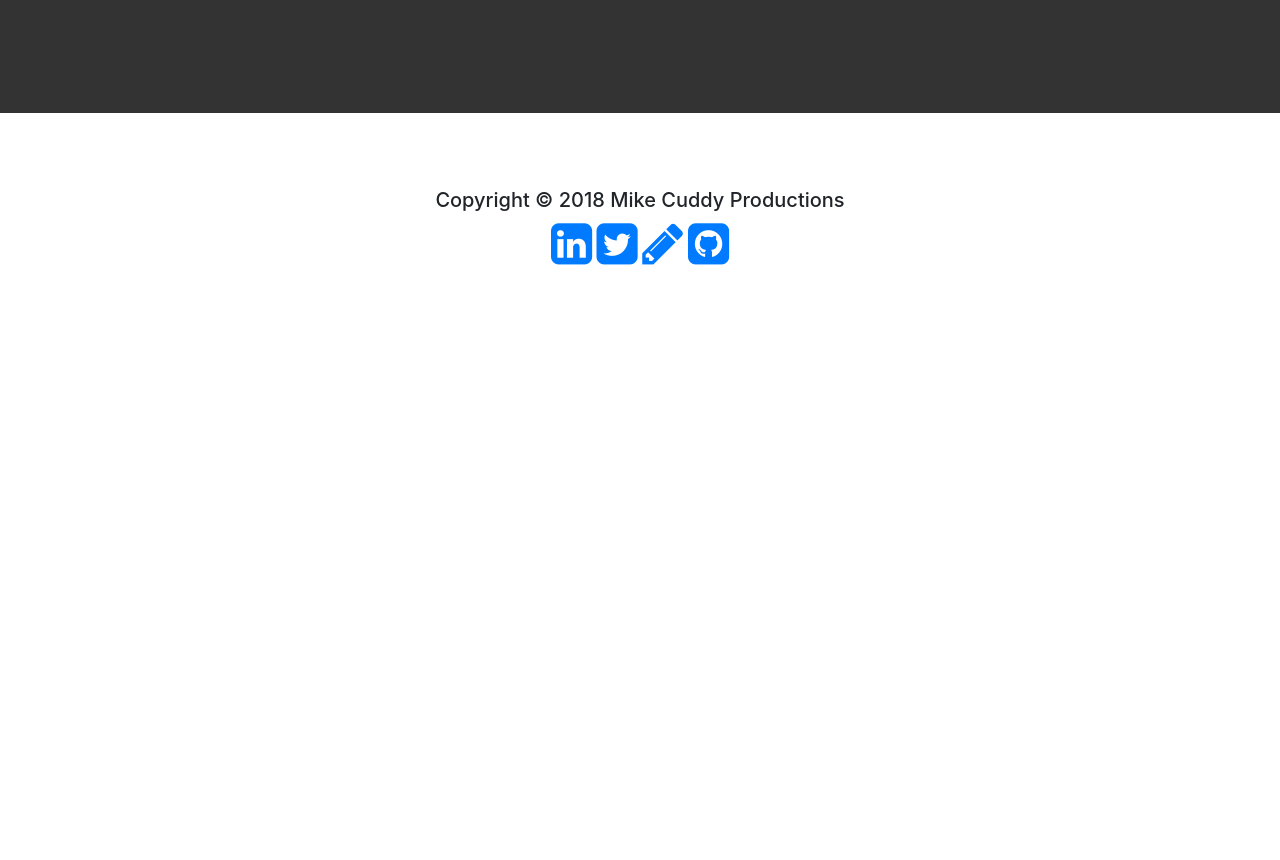
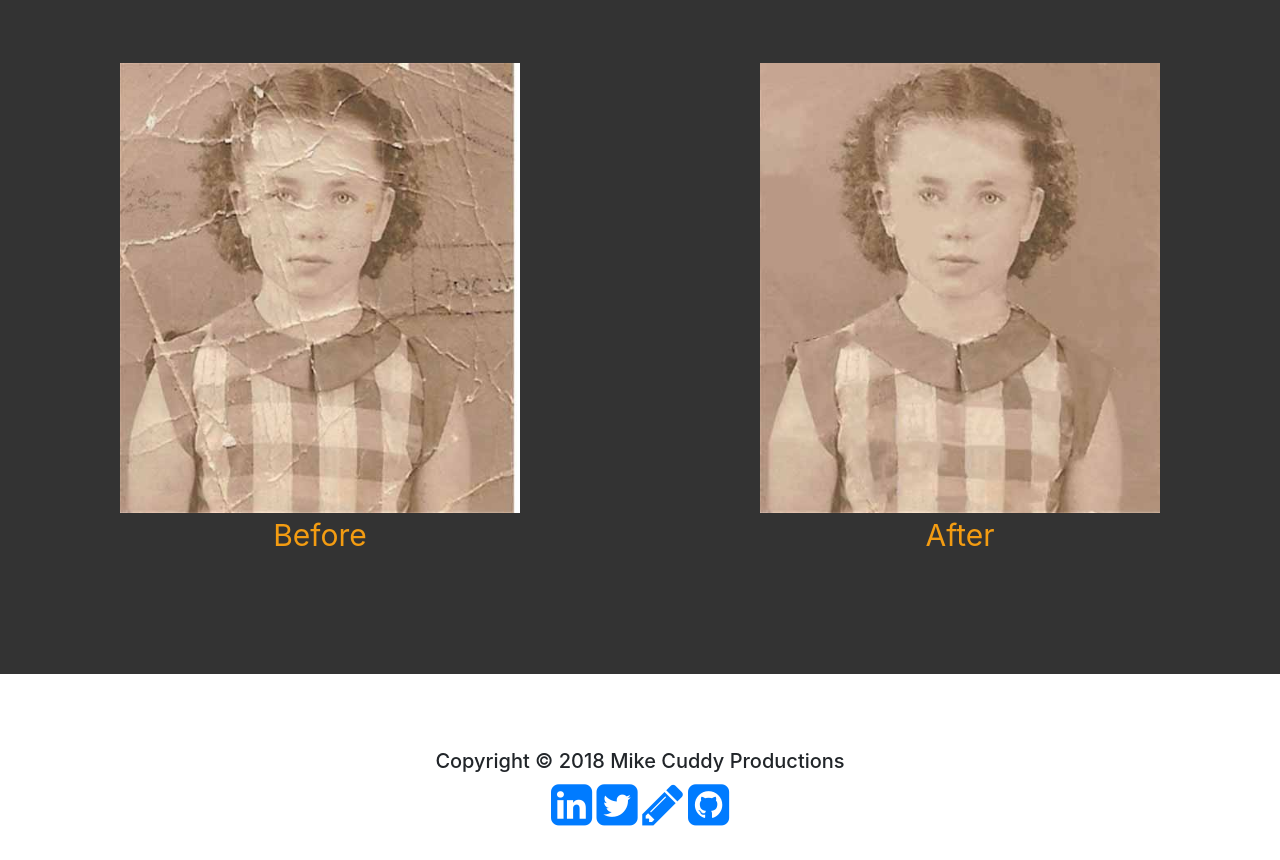
Before and after one commit to ravenusmc/photoshop_site, a plain HTML site: page pages/old.html in a window 1280 px wide. Shown: the part 4107-4967 px from the top of the page. Before the commit the page ends 4425 px from the top, so only its background shows below. Drawn offline with nearby package versions, Linux system fonts and the light colour scheme.

Commit message:
added an image

```diff
--- a/pages/old.html
+++ b/pages/old.html
@@ -141,6 +141,20 @@
 
     </section>
 
+    <section class='pic_area'>
+
+      <div>
+        <img class='photo_fix' src="../static/images/repair/little_girl.jpg">
+        <p class='center heading_fix'>Before</p>
+      </div>
+
+      <div>
+        <img class='photo_fix' src="../static/images/repair/little_girl_repaired.jpg">
+        <p class='center heading_fix'>After</p>
+      </div>
+
+    </section>
+
   </main>
 
   <footer>
```
Also changed, not shown: static/images/repair/little_girl.jpg (added), static/images/repair/little_girl_repaired.jpg (added), 3 other files.
